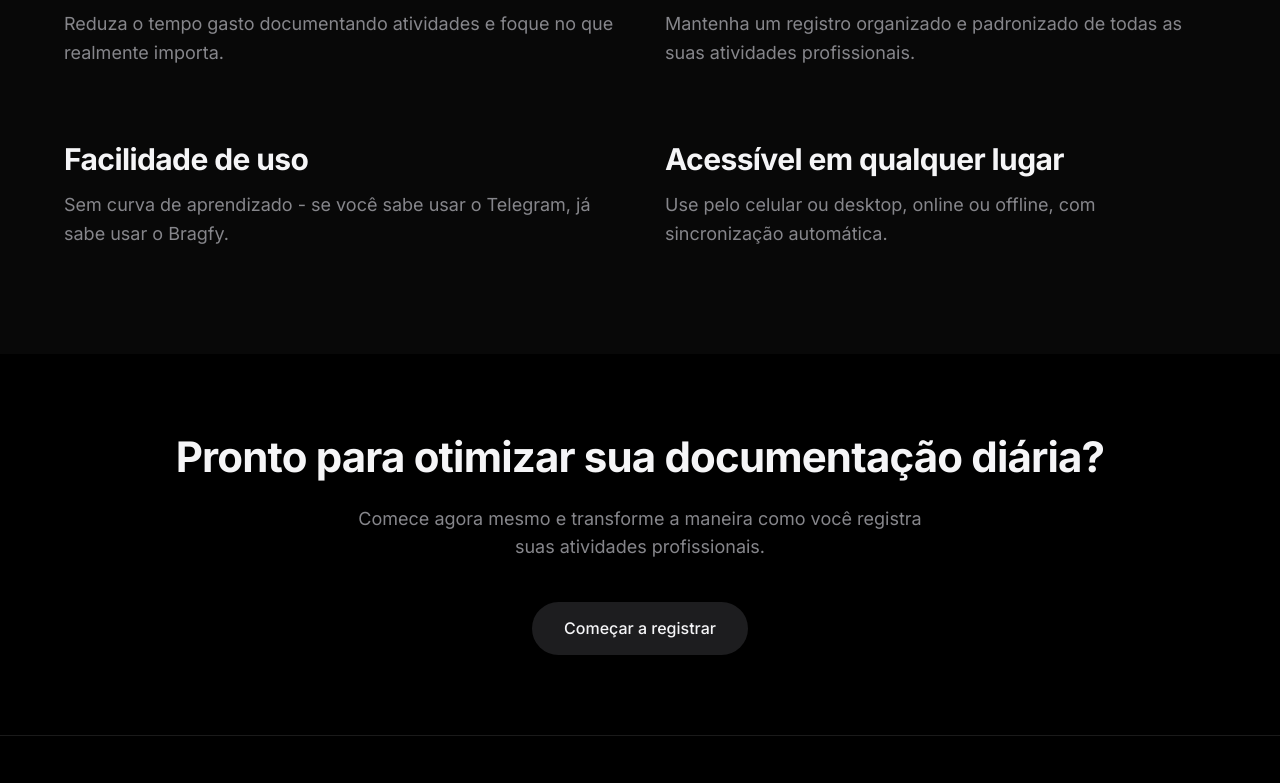
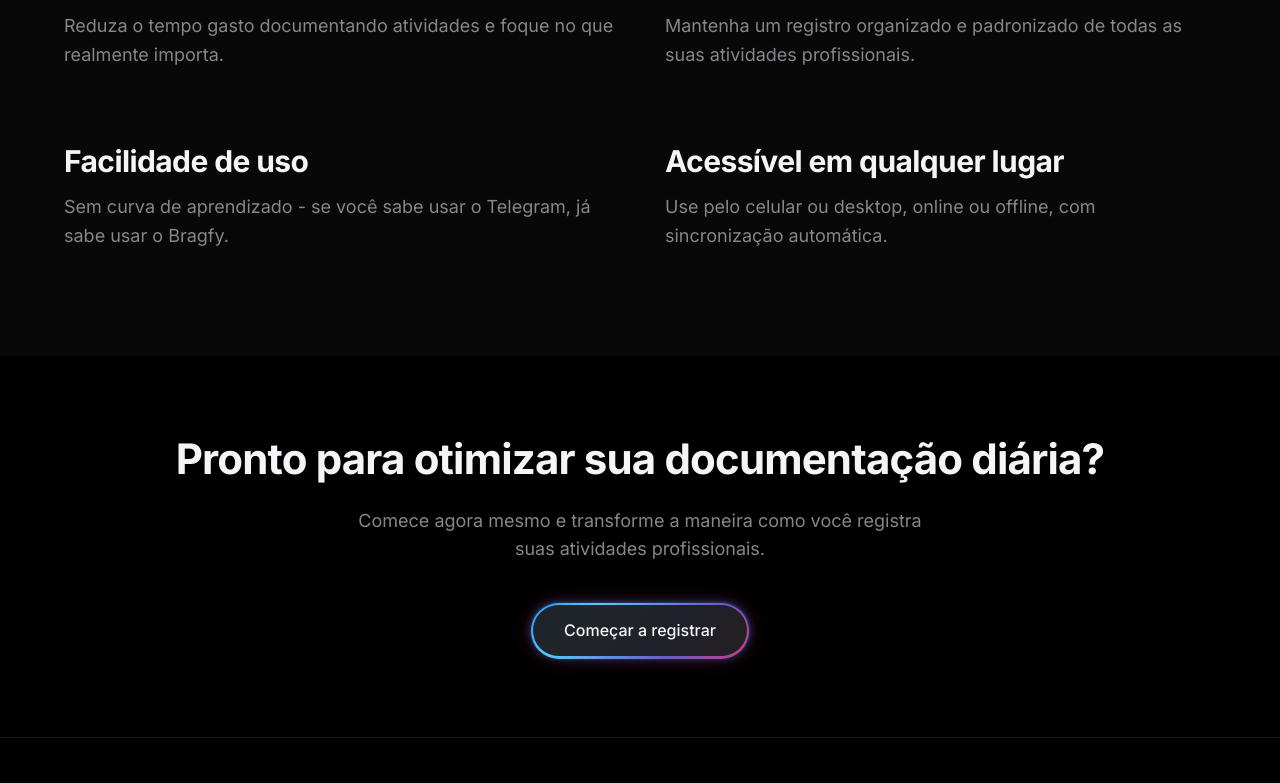
Before and after one commit to baltazarparra/bragfy-site, a plain HTML site: page index.html in a window 1280 px wide. Shown: the part 1418-2201 px from the top of the page. Drawn offline with nearby package versions, Linux system fonts and the light colour scheme.

Commit message:
feat: Update 9

```diff
--- a/css/style.css
+++ b/css/style.css
@@ -424,6 +424,8 @@ a.brand-text:hover {
     transition: var(--transicao-padrao);
     text-decoration: none;
     line-height: 1.3;
+    position: relative;
+    z-index: 1;
 }
 
 .btn:hover {
@@ -431,21 +433,75 @@ a.brand-text:hover {
 }
 
 .btn-primary {
-    background-color: #1D1D1F;
+    background-color: rgba(29, 29, 31, 0.9);
     color: var(--cor-texto-primario);
     border: none;
+    position: relative;
+    padding: 1.2rem 2.4rem;
+    isolation: isolate;
+    transition: transform 0.3s ease, box-shadow 0.4s ease;
+}
+
+.btn-primary::before {
+    content: '';
+    position: absolute;
+    inset: -1.5px;
+    background: linear-gradient(135deg,
+            #0071e3 0%,
+            #5ac8fa 15%,
+            #6a5acd 30%,
+            #ff2d55 45%,
+            #ff9500 60%,
+            #34c759 75%,
+            #af52de 90%,
+            #0071e3 100%);
+    background-size: 300% 300%;
+    background-position: 0% 50%;
+    border-radius: 9999px;
+    z-index: -2;
+    transition: background-position 0.8s ease, filter 0.3s ease, opacity 0.3s ease;
+}
+
+.btn-primary::after {
+    content: '';
+    position: absolute;
+    inset: 1px;
+    background-color: rgba(29, 29, 31, 0.95);
+    border-radius: 9999px;
+    z-index: -1;
+}
+
+.btn-primary {
+    box-shadow:
+        0 0 10px rgba(0, 113, 227, 0.4),
+        0 0 15px rgba(106, 90, 205, 0.3),
+        0 0 25px rgba(255, 45, 85, 0.2),
+        0 0 5px rgba(90, 200, 250, 0.4);
+    transition: all 0.4s ease;
 }
 
 .btn-primary:hover {
     color: var(--cor-texto-primario);
-    background-color: #2A2A2C;
     opacity: 1;
+    transform: translateY(-2px) scale(1.03);
+    box-shadow:
+        0 0 15px rgba(0, 113, 227, 0.6),
+        0 0 25px rgba(255, 45, 85, 0.5),
+        0 0 35px rgba(106, 90, 205, 0.4),
+        0 0 45px rgba(90, 200, 250, 0.3),
+        0 0 15px rgba(175, 82, 222, 0.3);
+}
+
+.btn-primary:hover::before {
+    opacity: 0.9;
+    filter: brightness(1.2) saturate(1.2);
+    background-position: 100% 50%;
 }
 
 .btn-secondary {
     background-color: rgba(45, 45, 45, 0.8);
     color: var(--cor-texto-primario);
-    border: none;
+    border: 1px solid var(--cor-borda-sutil);
 }
 
 .btn-secondary:hover {
@@ -457,6 +513,10 @@ a.brand-text:hover {
 .btn-large {
     padding: 1.6rem 3.2rem;
     font-size: 1.6rem;
+}
+
+.btn-large.btn-primary {
+    padding: 1.6rem 3.2rem;
 }
 
 /* ACCESSIBILITY & UTILITIES
```
